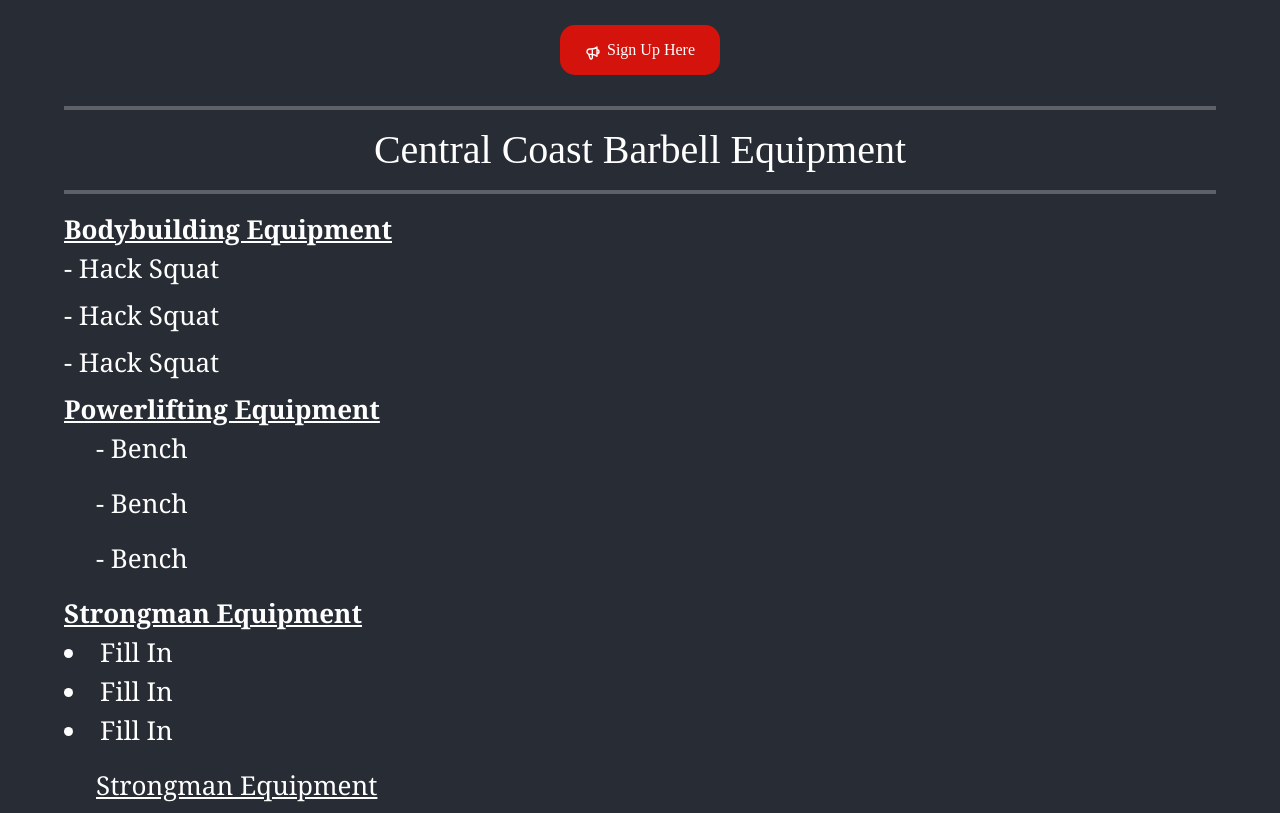
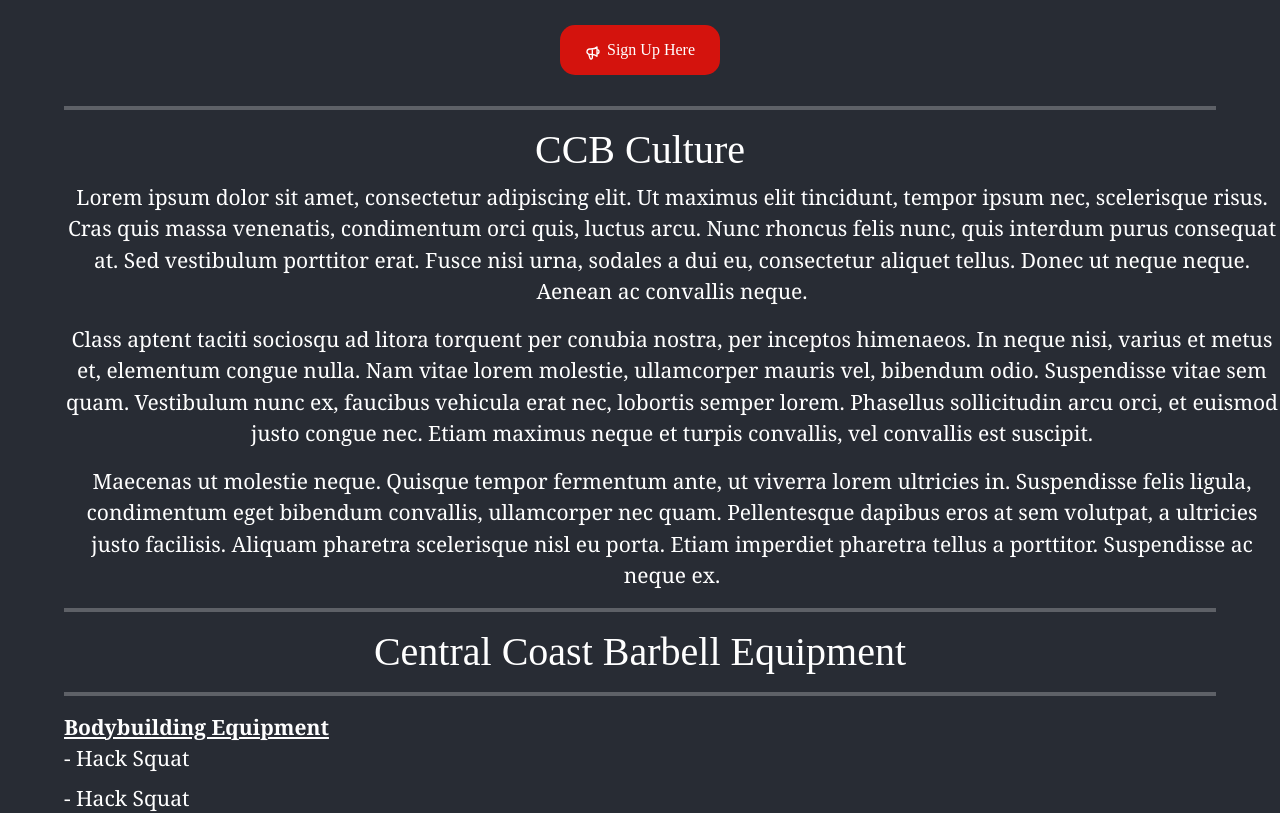
Before and after one commit to rangelMatt/gym-web-app, a React (Create React App) app: page / in a window 1280 px wide. Shown: the part 940-1753 px from the top of the page. Built offline with nearby package versions, Linux system fonts and the light colour scheme; a web font is replaced by a local one.

Commit message:
first round of renditions

```diff
--- a/src/App.css
+++ b/src/App.css
@@ -55,11 +55,20 @@
   width: 90%;
 }
 
+.ccb-culture {
+  align-self: flex-start;
+  text-align: center;
+  margin-left: 5%;
+  font-size: calc(5px + 2vmin);
+  color: white;
+  font-family: Cambria, Cochin, Georgia, Times, 'Times New Roman', serif;
+}
+
 .office-content {
   align-self: flex-start;
   text-align: left;
   margin-left: 5%;
-  font-size: calc(10px + 2vmin);
+  font-size: calc(5px + 2vmin);
   color: white;
   font-family: Cambria, Cochin, Georgia, Times, 'Times New Roman', serif;
 }
--- a/src/components/equipment.js
+++ b/src/components/equipment.js
@@ -23,11 +23,20 @@ const Equipment = () => {
       <div className={styles.container}>
         <div className={styles.section}>
           <Button
-          icon={<HiOutlineSpeakerphone/>}
-          title="Sign Up Here"
-          onClick={() => shoot('Know how to Swole')}
+            icon={<HiOutlineSpeakerphone />}
+            title="Sign Up Here"
+            onClick={() => shoot('Know how to Swole')}
           />
         </div>
+      </div>
+      <hr className="line"></hr>
+      <h1>CCB Culture</h1>
+      <div className="ccb-culture">
+        <p>Lorem ipsum dolor sit amet, consectetur adipiscing elit. Ut maximus elit tincidunt, tempor ipsum nec, scelerisque risus. Cras quis massa venenatis, condimentum orci quis, luctus arcu. Nunc rhoncus felis nunc, quis interdum purus consequat at. Sed vestibulum porttitor erat. Fusce nisi urna, sodales a dui eu, consectetur aliquet tellus. Donec ut neque neque. Aenean ac convallis neque.</p>
+        <p>Class aptent taciti sociosqu ad litora torquent per conubia nostra, per inceptos himenaeos. In neque nisi, varius et metus et, elementum congue nulla. Nam vitae lorem molestie, ullamcorper mauris vel, bibendum odio. Suspendisse vitae sem quam. Vestibulum nunc ex, faucibus vehicula erat nec, lobortis semper lorem. Phasellus sollicitudin arcu orci, et euismod justo congue nec. Etiam maximus neque et turpis convallis, vel convallis est suscipit.</p>
+        <p>
+          Maecenas ut molestie neque. Quisque tempor fermentum ante, ut viverra lorem ultricies in. Suspendisse felis ligula, condimentum eget bibendum convallis, ullamcorper nec quam. Pellentesque dapibus eros at sem volutpat, a ultricies justo facilisis. Aliquam pharetra scelerisque nisl eu porta. Etiam imperdiet pharetra tellus a porttitor. Suspendisse ac neque ex.
+        </p>
       </div>
       <hr className="line"></hr>
       <h1>Central Coast Barbell Equipment</h1>
```
